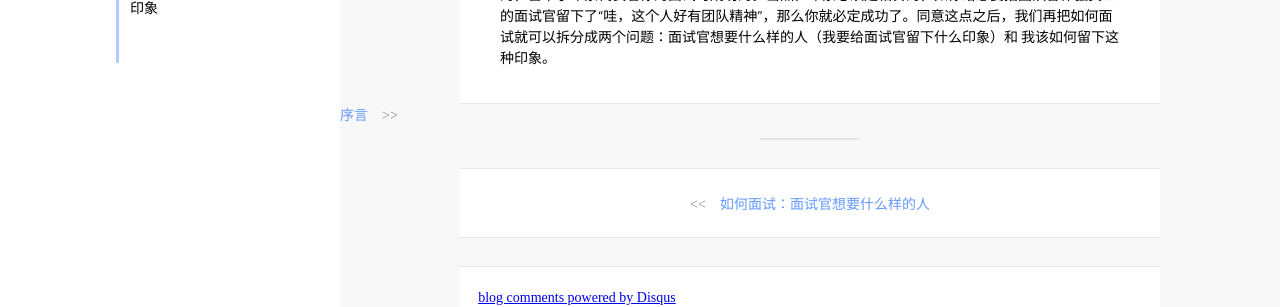
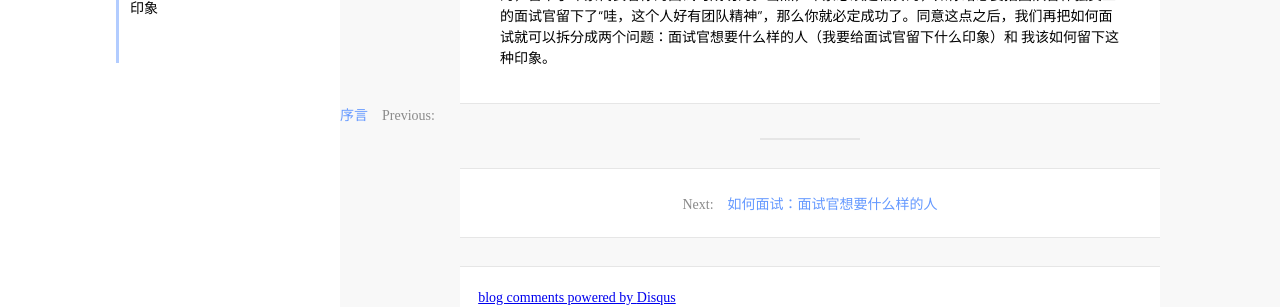
Before and after one commit to saberprince/saberprince.github.io, a Jekyll site: the page built from _posts/2016-03-01-如-何-面-试.md, in a window 1280 px wide. Shown: the part 205-512 px from the top of the page. Built offline with Jekyll 4.4.1, drawn with Linux system fonts in a browser that asks for light colours; nearby versions of some CDN libraries; library files that are not in the unit come from our copies; comment, search, counter and statistics services are not loaded.

Commit message:
Update style.css

```diff
--- a/assets/css/style.css
+++ b/assets/css/style.css
@@ -388,13 +388,13 @@ img {
 }
 
 .post-nav-previous:before {
-  content: "<<";
+  content: "Next:";
   margin-right: 14px;
   color: #8a8a8a;
 }
 
 .post-nav-next:after {
-  content: ">>";
+  content: "Previous:";
   margin-left: 14px;
   color: #8a8a8a;
 }
```
